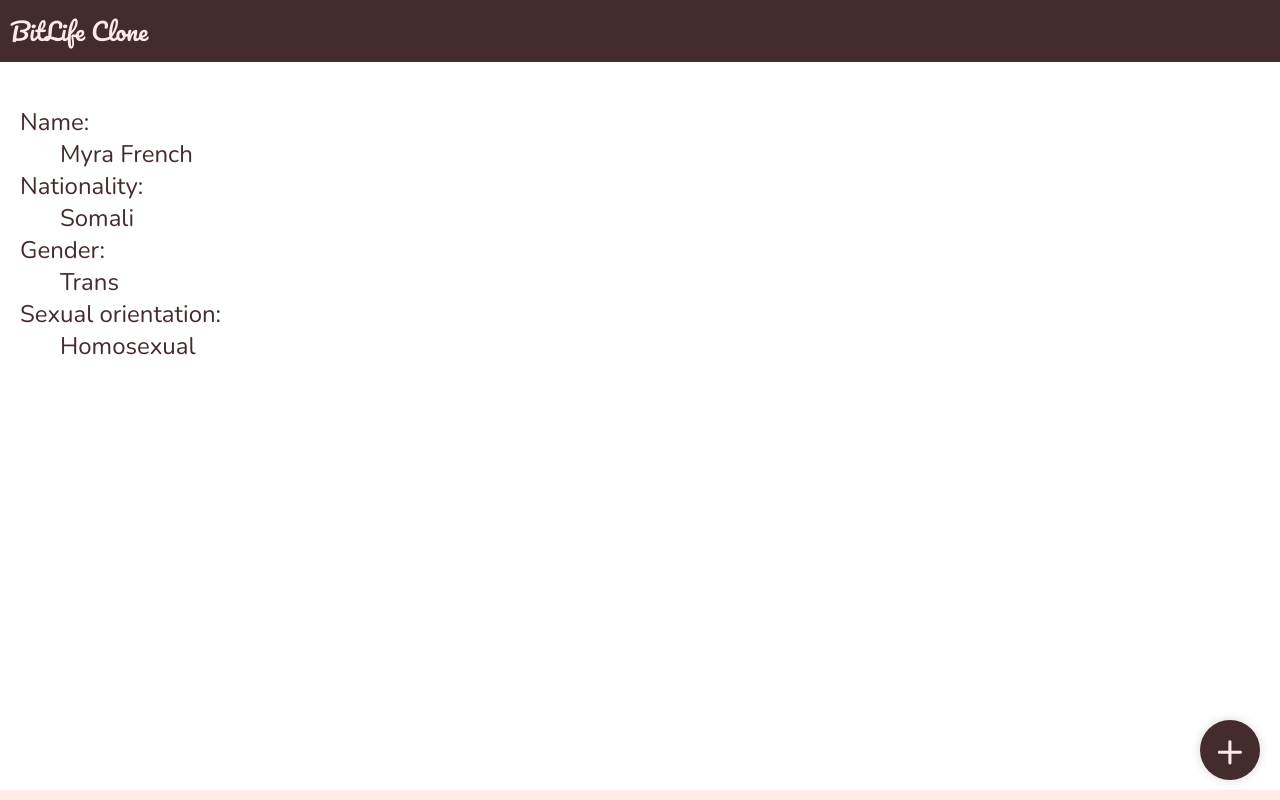
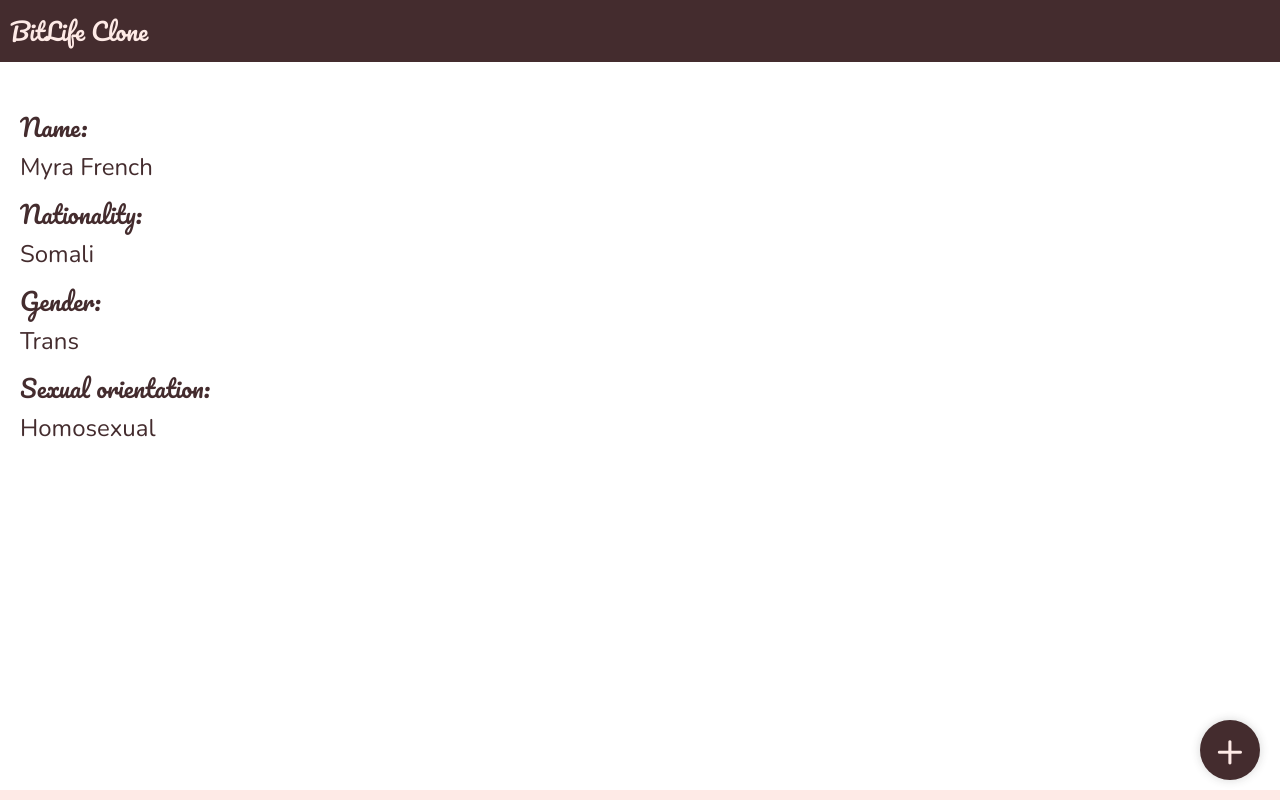
Before and after one commit to mgildone/fluffy-winner, a React (Create React App) app: page /app in a window 1280 px wide. Built offline with nearby package versions, Linux system fonts and the light colour scheme.

Commit message:
character styles

```diff
--- a/src/bitlifeclone/components/Character/Character.js
+++ b/src/bitlifeclone/components/Character/Character.js
@@ -1,9 +1,10 @@
 import React from "react";
+
+import "./Character.scss";
 
 const Character = props => {
   return (
-    <div>
-      <dl>
+    <dl className="c-character">
       <dt>Name:</dt>
       <dd>
         {props.character.firstName} {props.character.lastName}
@@ -15,7 +16,6 @@ const Character = props => {
       <dt>Sexual orientation:</dt>
       <dd>{props.character.sexualOrientation}</dd>
     </dl>
-    </div>
   );
 };
 
--- /dev/null
+++ b/src/bitlifeclone/components/Character/Character.scss
@@ -0,0 +1,11 @@
+.c-character {
+  dt {
+    font-family: "Pacifico", cursive;
+    font-weight: 400;
+    margin-bottom: 3px;
+  }
+  dd {
+    margin-left: 0;
+    margin-bottom: 10px;
+  }
+}
```
Lines whose indentation alone changed are shown as unchanged.
